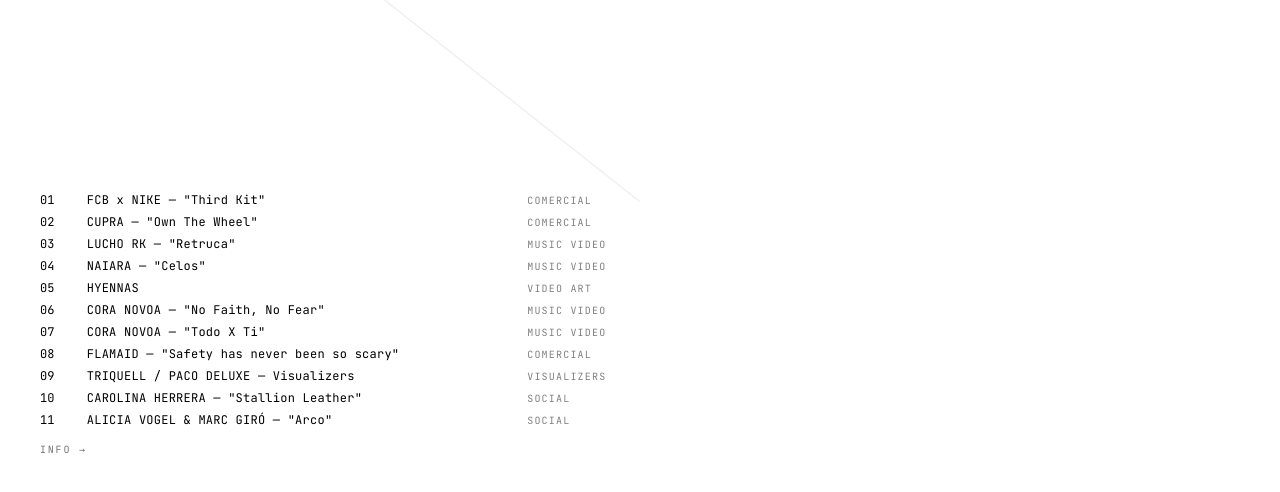
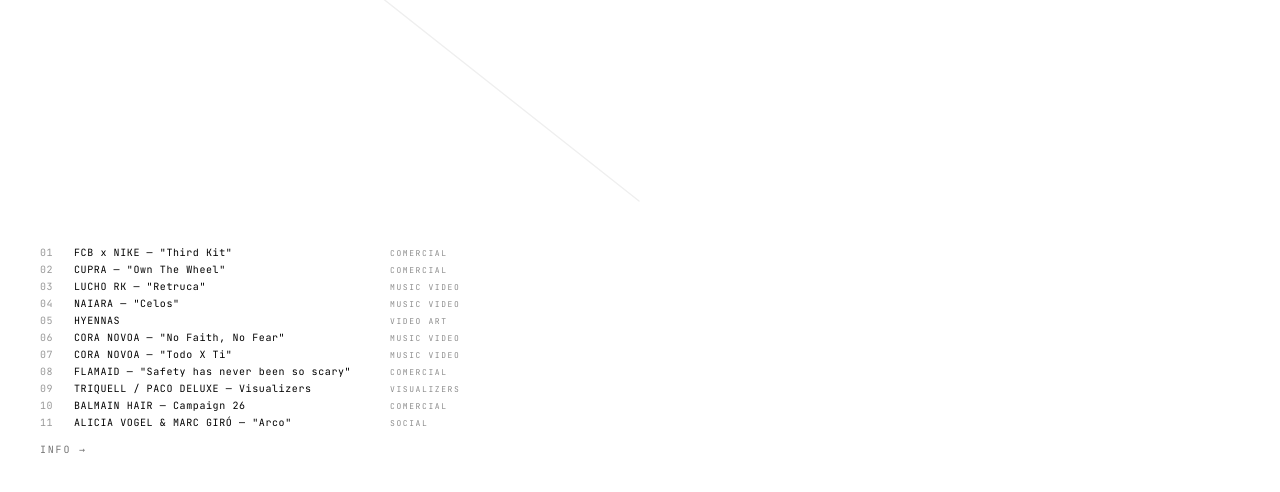
Before and after one commit to toro-bravo/atomico, a plain HTML site: page index.html in a window 1280 px wide. Both pictures are taken after a click on the link "WORK". Shown: the part 304-796 px from the top of the page. Drawn offline with Linux system fonts and the light colour scheme.

Commit message:
Add files via upload

```diff
--- a/index.html
+++ b/index.html
@@ -114,12 +114,12 @@
 
   /* project index — black, pinned bottom-left */
   .index{color:#000; display:flex; flex-direction:column; max-width:660px; width:100%}
-  .ix{display:grid; grid-template-columns:3ch minmax(0,44ch) auto; gap:18px; align-items:baseline;
-      padding:3px 0; text-decoration:none; color:#000; transition:padding-left var(--t)}
+  .ix{display:grid; grid-template-columns:3ch minmax(0,50ch) auto; gap:16px; font-size:10px; align-items:baseline;
+      padding:2px 0; text-decoration:none; color:#000; transition:padding-left var(--t)}
   .ix:hover{padding-left:8px}
-  .ix .xn{font-size:12px; opacity:1}                       /* same size & color as the title */
-  .ix .xt{font-size:12px; letter-spacing:.02em}
-  .ix .xy{font-size:10px; letter-spacing:.12em; opacity:.5; text-align:left; white-space:nowrap}
+  .ix .xn{font-size:10px; letter-spacing:.06em; opacity:.4}
+  .ix .xt{font-size:10px; letter-spacing:.06em}
+  .ix .xy{font-size:8px; letter-spacing:.2em; opacity:.45; text-align:left; white-space:nowrap}
 
   .wk-info{color:#000; opacity:.55; font-size:10px; letter-spacing:.18em; text-decoration:none}
   .wk-info:hover{opacity:1}
@@ -230,9 +230,9 @@ const PROJECTS = [
   { n:'09', title:'TRIQUELL / PACO DELUXE — Visualizers', type:'VISUALIZERS', posterAt:7,
     video:'https://attachments.are.na/41581519/9c48afdbd11f681d9327d18226782616.mov?1764882312',
     watch:'https://youtu.be/Pryo1J6wNdE' },
-  { n:'10', title:'CAROLINA HERRERA — "Stallion Leather"', type:'SOCIAL', posterAt:0,
-    video:'https://attachments.are.na/41812788/c2919ca36ff7189794ff5baf9f4de3af.mp4?1765803833',
-    watch:'https://www.tiktok.com/@carolinaherreraofficial/video/7474980519516605728' },
+  { n:'10', title:'BALMAIN HAIR — Campaign 26', type:'COMERCIAL', dir:'DIR. MÓNACO @ ATÓMICO!',
+    video:'https://attachments.are.na/53354324/bcca33f9fa0de0d1f794329c2adedd72.mp4?1795777807',
+    watch:'https://attachments.are.na/53354324/bcca33f9fa0de0d1f794329c2adedd72.mp4?1795777807' },
   { n:'11', title:'ALICIA VOGEL & MARC GIRÓ — "Arco"', type:'SOCIAL', posterAt:0.5,
     video:'https://attachments.are.na/41813441/f33ae06c18258c241f18608bcadc7699.mp4?1765806698',
     watch:'https://galeriamayoral.com/news/99-el-pajaro-esta-en-el-nido-alicia-vogel/' },
@@ -306,7 +306,7 @@ function showStage(p){
     stage.play().catch(()=>{});
   }
   pinfoT.textContent='('+p.n+')  '+p.title;
-  pinfoS.textContent=p.type+'  ·  DIR. ATÓMICO!';
+  pinfoS.textContent=p.type+'  ·  '+(p.dir||'DIR. ATÓMICO!');
   work.classList.add('stage-on');
 }
 function hideStage(){ work.classList.remove('stage-on'); }
```
